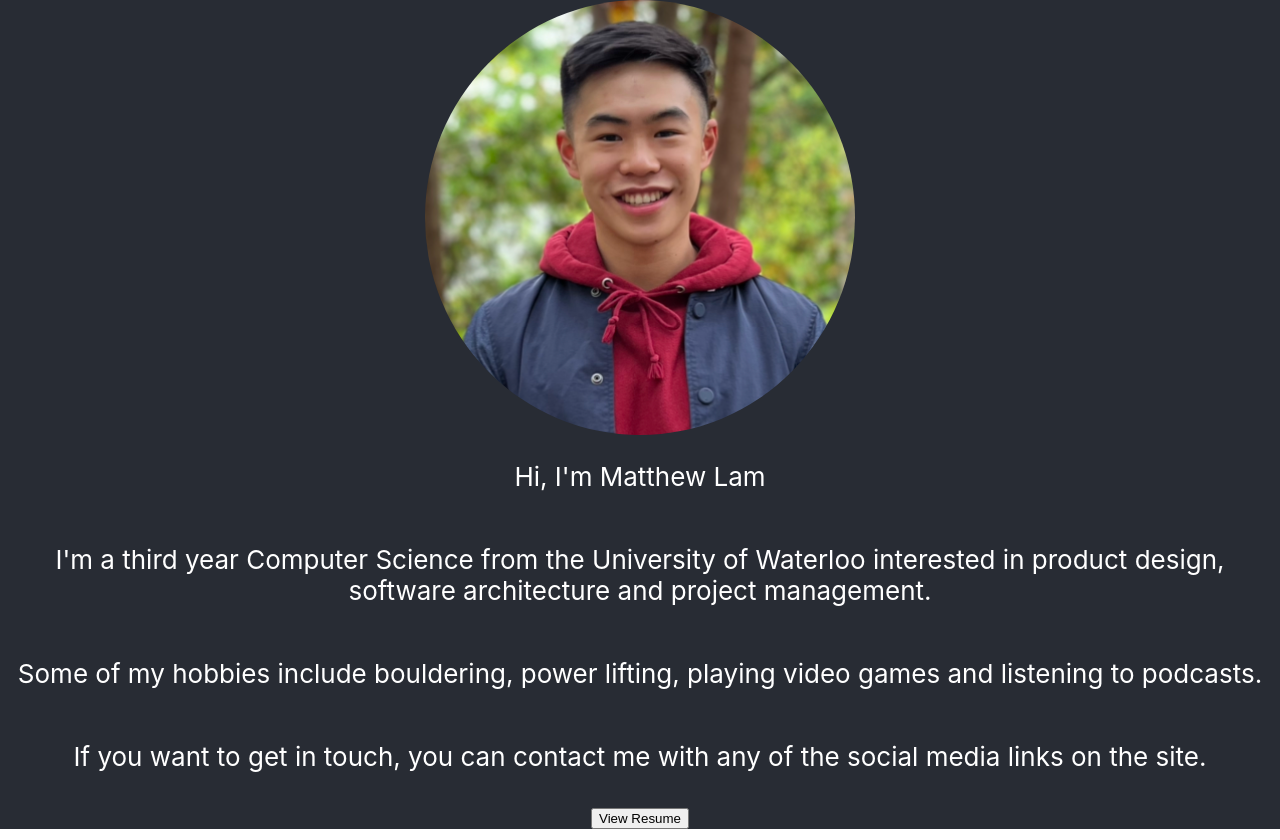
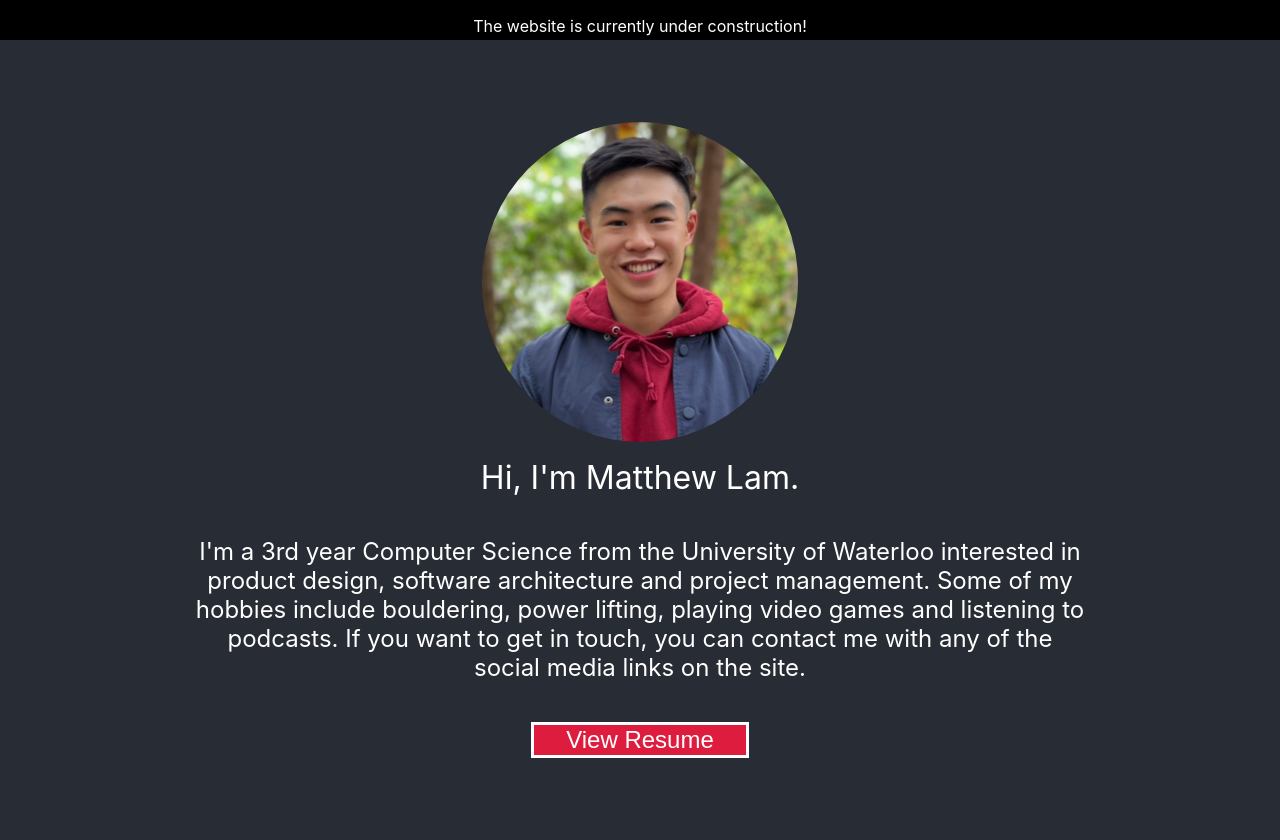
Before and after one commit to matthewtlam/matthewtlam.com, a React (Create React App) app: page / in a window 1280 px wide. Built offline with nearby package versions, Linux system fonts and the light colour scheme.

Commit message:
Update construction navbar and css

```diff
--- a/src/App.css
+++ b/src/App.css
@@ -13,19 +13,74 @@
   color: white;
 }
 
-.App-link {
-  color: #61dafb;
+.Navigation {
+  color: white;
+}
+
+.Navbar {
+  background-color: black;
+  height: 5vh;
+  width: 100vw;
+  max-width: 100%;
+  position: sticky;
+  top: 0;
+  overflow: hidden;
+  z-index: 100;
 }
 
 .Profile-pic {
   border-radius: 50%;
+  position: center;
+  height: 40vh;
+  margin-left: auto;
+  margin-right: auto;
 }
 
-@keyframes App-logo-spin {
-  from {
-    transform: rotate(0deg);
-  }
-  to {
-    transform: rotate(360deg);
-  }
+.Resume-button {
+  cursor: pointer;
+  background-color: #DE1D3E;
+  text-decoration: none;
+  color: white;
+  vertical-align: middle;
+  text-align: center;
+  padding-right: 2.5vw;
+  padding-left: 2.5vw;
+  font-size: 24px;
+  border-color: white;
+  border-style: solid;
+  border-width: medium;
+  display: inline-block;
 }
+
+.Resume-button:hover {
+  color: #DE1D3E;
+  background: white;
+}
+
+.IntroText {
+  color: white;
+  font-size: calc(8px + 2vmin);
+  width: 70vw;
+  margin-left: 5vw;
+  margin-right: 5vw;
+  padding-left: 10vw;
+  padding-right: 10vw;
+  padding-bottom: 2vh;
+  text-align: center;
+  display: block;
+}
+
+.Greetings {
+  color: white;
+  text-align: center;
+  font-size: calc(16px + 2vmin);
+  width: 70vw;
+  margin-left: 5vw;
+  margin-right: 5vw;
+  padding-left: 10vw;
+  padding-right: 10vw;
+  padding-bottom: 2vh;
+  padding-top: 2vh;
+  text-align: center;
+  display: block;
+}
--- a/src/App.js
+++ b/src/App.js
@@ -1,30 +1,31 @@
 import './App.css';
-import profilepic from './matthewprofile.png';
-import resume from './MatthewLamResume.pdf';
+import profilepic from './images/profile.png';
+import resume from './docs/resume.pdf';
+
 
 function App() {
   return (
     <div className="App">
+      <div className="Navbar">
+        <p className="Navigation">The website is currently under construction!</p>
+      </div>
+
       <header className="App-header">
+
       <img className="Profile-pic" src={profilepic} alt="Profile Picture" />
+
+      <div className="Greetings">
+        Hi, I'm Matthew Lam.
+      </div>
+      <div className="IntroText">
         <p>
-          Hi, I'm Matthew Lam
-        </p>
-
-        <p>
-        I'm a third year Computer Science from the University of Waterloo interested in product design, software architecture and project management.
-        </p>
-        <p>
+        I'm a 3rd year Computer Science from the University of Waterloo interested in product design, software architecture and project management.
         Some of my hobbies include bouldering, power lifting, playing video games and listening to podcasts.
-        </p>
-        <p>
         If you want to get in touch, you can contact me with any of the social media links on the site.
         </p>
+      </div>
 
-        <div className = "App">
-          <a href = {resume}> <button>View Resume</button></a>
-        </div>
-
+      <a href={resume}> <button className="Resume-button">View Resume</button></a>
 
       </header>
     </div>
```
Also changed, not shown: src/images/profile.png (renamed from src/matthewprofile.png), 1 other file (tests, documents, lock files or other folders).
